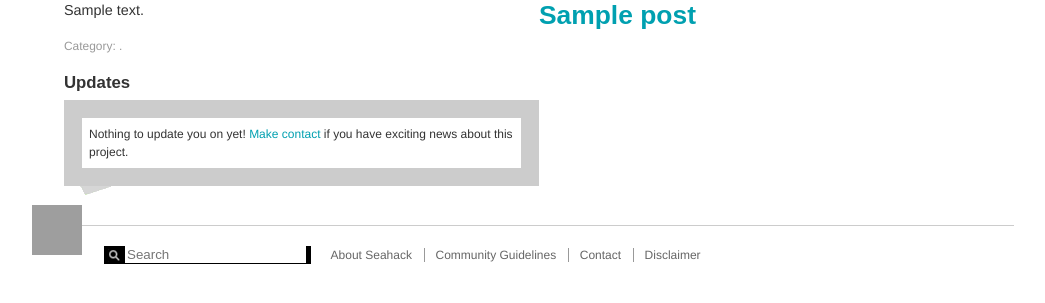
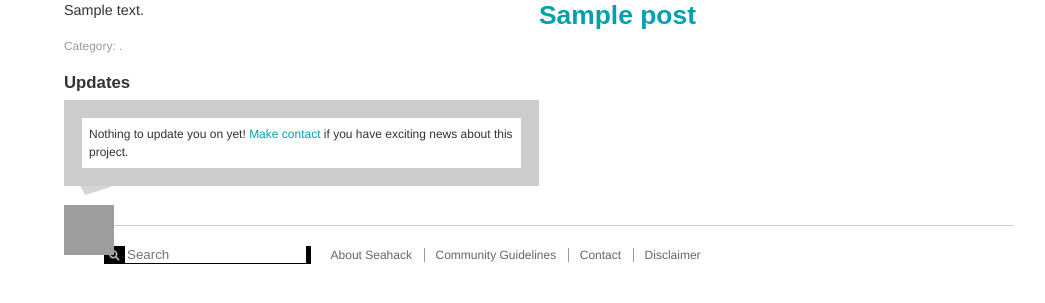
Before and after one commit to basilleaf/seahack.org.old, a WordPress theme: template themes/spacehack/single.php in a window 1280 px wide. Shown: the part 225-528 px from the top of the page, without its empty margins (101-1146 px from the left). Run offline with PHP 8.4 and a stand-in for WordPress, Linux system fonts and the light colour scheme; the site name, menu and one post (Sample post) are stand-ins, and other content is empty; some libraries are stand-ins or nearby versions; grey boxes are pictures that could not be loaded.

Commit message:
fixes weird left margin on avatar

```diff
--- a/themes/spacehack/style.css
+++ b/themes/spacehack/style.css
@@ -396,7 +396,6 @@ margin-bottom: 5px;
 .discussion .comment-author .avatar {
     position: absolute;
     left: 0;
-    left: -32.5px;
     top: 0;
 }
 
```
